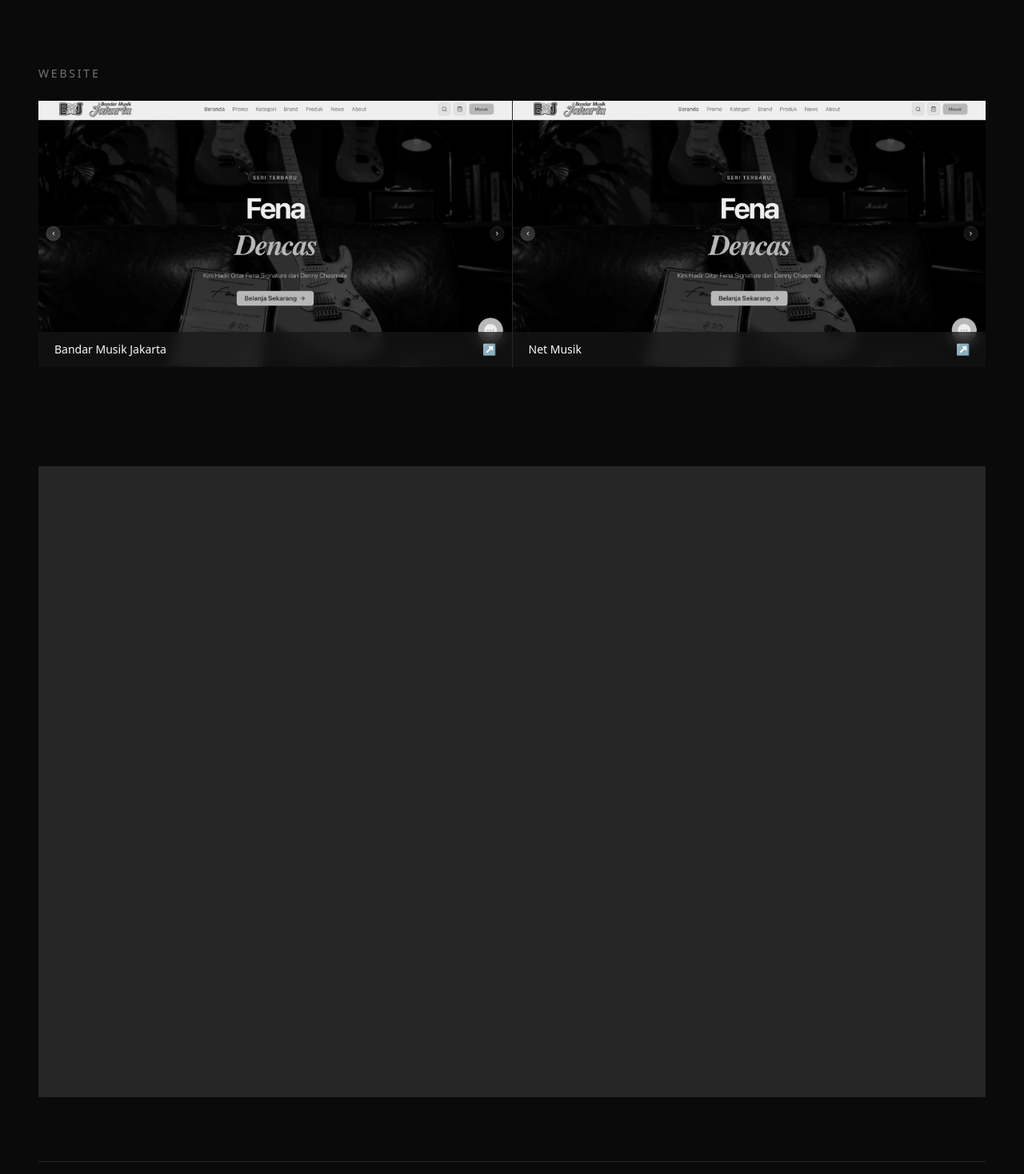
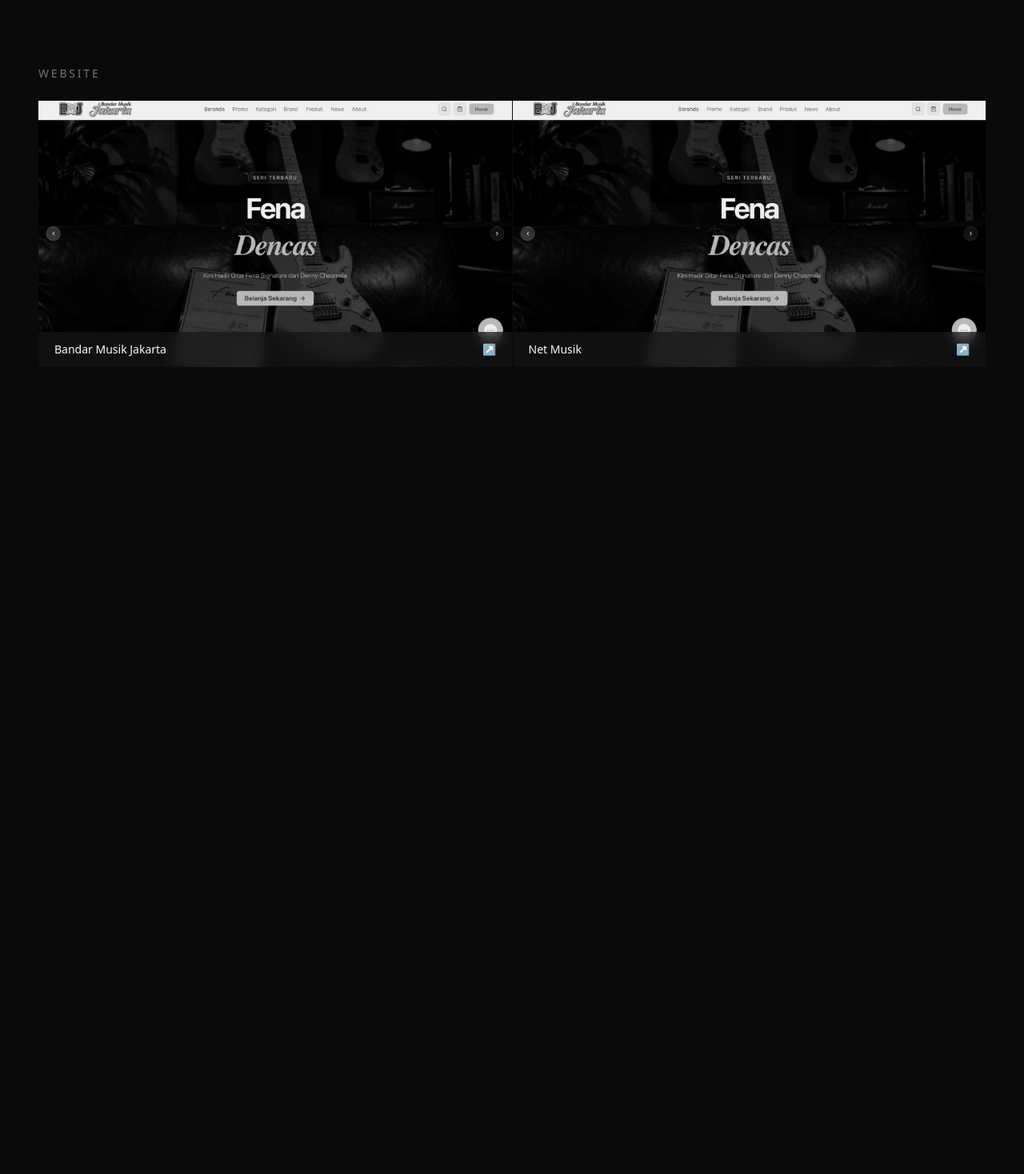
Before and after one commit to Cehmenang/personal-portfolio, a Next.js app: page /work/bandar-musik-jakarta in a window 1280 px wide. Shown: the part 502-1970 px from the top of the page at 80% size. Built offline with nearby package versions, Linux system fonts and the light colour scheme.

Commit message:
Staging Project Gw ke Github12

```diff
--- a/components/about/AboutSection.tsx
+++ b/components/about/AboutSection.tsx
@@ -20,7 +20,7 @@ export default function AboutSection() {
         <div className="lg:sticky lg:top-32 h-fit">
           <div className="about-photo relative w-full mx-auto lg:mx-0 aspect-video bg-neutral-800 overflow-hidden gap-x-10">
             <img
-              src="https://picsum.photos/seed/cehwin/600/750"
+              src="/About/AboutBG.webp"
               alt="Cehwin"
               className="w-full h-full object-cover grayscale"
             />
--- /dev/null
+++ b/components/about/AboutShader.tsx
@@ -0,0 +1,32 @@
+import { LensDistortion } from '@paper-design/shaders-react';
+
+export default function AboutShader(){
+    return (
+        <LensDistortion
+  width={1280}
+  height={720}
+  image="https://paper.design/flowers.webp"
+  spread={0.5}
+  bias={0}
+  angle={52}
+  perspective={0.23}
+  count={50}
+  dispersion={0}
+  dispersionShift={0.02}
+  dispersionColor={1}
+  focusCenter={0.59}
+  focusEdges={1}
+  swirl={0}
+  noise={1}
+  noiseFrequency={0}
+  noiseOffset={0}
+  lensBulge={0}
+  lensCircle={0}
+  grainMixer={0}
+  grainOverlay={0.4}
+  imageX={0}
+  imageY={0}
+  fit="contain"
+/>
+    )
+}
--- a/components/works/experience/ExperienceDetailView.tsx
+++ b/components/works/experience/ExperienceDetailView.tsx
@@ -122,7 +122,7 @@ export default function ExperienceDetailView({ exp }: { exp: Experience }) {
           <h2 className="ed-section-heading text-sm uppercase tracking-[0.2em] text-neutral-500 mb-6">
             Website
           </h2>
-          <div className="grid grid-cols-1 sm:grid-cols-2 gap-px bg-neutral-800">
+          <div className="grid grid-cols-1 sm:grid-cols-2 gap-px bg-neutral-950">
             {exp.websites.map((site) => (
               <Link
                 key={site.slug}
@@ -157,7 +157,7 @@ export default function ExperienceDetailView({ exp }: { exp: Experience }) {
           <h2 className="ed-section-heading text-sm uppercase tracking-[0.2em] text-neutral-500 mb-6">
             Graphic Design
           </h2>
-          <div ref={designRef} className="grid grid-cols-2 md:grid-cols-3 gap-px bg-neutral-800">
+          <div ref={designRef} className="grid grid-cols-2 md:grid-cols-3 gap-px bg-neutral-950">
             {exp.designs.map((img, idx) => (
               <button
                 key={img}
--- a/libs/works.ts
+++ b/libs/works.ts
@@ -54,7 +54,6 @@ export const EXPERIENCES: Experience[] = [
     designs: [
 
     ],
-    videos: [{ url: "https://drive.google.com/drive/folders/GANTI_DENGAN_ID_FOLDER" }],
   },
   {
     company: "Bandar Musik Jakarta",
@@ -125,7 +124,8 @@ export const EXPERIENCES: Experience[] = [
       "/gallery/BMJ/BMJ4.webp",
       "/gallery/BMJ/BMJ5.webp",
       "/gallery/BMJ/BMJ6.webp",
-    ]
+    ],
+    videos: [{ url: "https://drive.google.com/drive/folders/1qx4-ujwhSfe7sJnyITqG6Mstj2zhjdEj?usp=sharing" }],
   },
   {
     company: "Delta Musik",
@@ -146,7 +146,28 @@ export const EXPERIENCES: Experience[] = [
       "/gallery/Delta/Delta10.webp",
       "/gallery/Delta/Delta11.webp",
       "/gallery/Delta/Delta12.webp",
-    ]
+    ],
+    websites: [
+      {
+        name: "Delta Guitars",
+        slug: "delta-guitars",
+        url: "https://deltaguitars.id",
+        summary: "Net Musik is an e-commerce platform for musical instrument sales, built with a decoupled full-stack architecture: a NestJS backend (Prisma ORM + PostgreSQL) and a Next.js frontend. It features JWT-based authentication with httpOnly cookies, an admin dashboard for product management (with automatic image conversion to WebP on upload), and role-based access control via Next.js middleware.\n\nOn the customer side, there's a complete checkout flow — from selecting cart items, entering a shipping address, and choosing a payment method (bank transfer or COD), to an order summary and confirmation page. Shipping cost is currently a flat-rate placeholder, pending future integration with RajaOngkir/Komerce.",
+        stack: [
+          "Wordpress",
+          "Elementor",
+        ],
+        image: [
+          "/works/BMJ/BMJPreview.webp",
+          "/works/BMJ/BMJPreview2.webp",
+          "/works/BMJ/BMJPreview3.webp",
+          "/works/BMJ/BMJPreview4.webp",
+          "/works/BMJ/BMJPreview5.webp",
+        ],
+        feature: "Auth: JWT via httpOnly cookies + Passport, CORS with credentials, Image upload using Multer + sharp (convert to WebP), Product data model using native PostgreSQL string arrays, Order/create endpoint for checkout process, Admin dashboard: login form, product upload form, monochrome UI with GSAP animations, Next.js middleware for role-based route protection (including RSC/Server Action edge cases), Product creation flow: after POST, calls revalidateProducts() + router.push/router.refresh() to return to product list, Customer checkout page: select cart items via sessionStorage, recipient address form, payment method (bank transfer/COD), order summary with flat-rate shipping (placeholder pending RajaOngkir/Komerce integration)",
+      },
+    ],
+
   },
 ];
 
--- a/package.json
+++ b/package.json
@@ -9,7 +9,7 @@
     "lint": "eslint"
   },
   "dependencies": {
-    "@paper-design/shaders-react": "^0.0.77",
+    "@paper-design/shaders-react": "^0.0.80",
     "clsx": "^2.1.1",
     "gsap": "^3.15.0",
     "lenis": "^1.3.25",
```
Also changed, not shown: public/about/AboutBG.webp (added), 1 other file (tests, documents, lock files or other folders).
